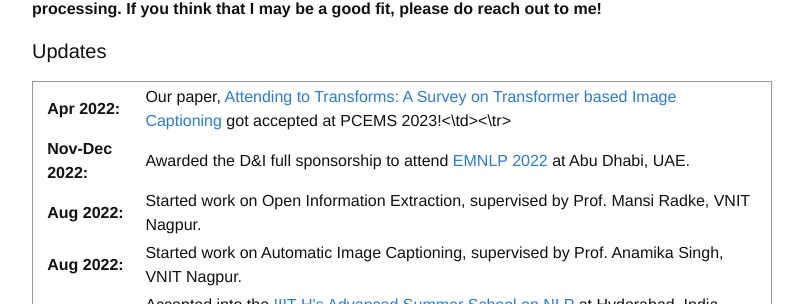
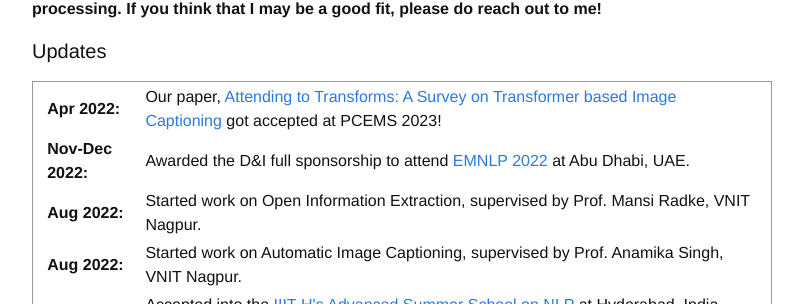
Before and after one commit to ThanmayJ/ThanmayJ.github.io, a Jekyll site: the page built from index.md, in a window 1280 px wide. Shown: the part 531-835 px from the top of the page, without its empty margins (238-1041 px from the left). Built offline with Jekyll 4.4.1, drawn with Linux system fonts in a browser that asks for light colours; comment, search, counter and statistics services are not loaded.

```diff
--- a/index.md
+++ b/index.md
@@ -24,7 +24,7 @@ Email ID: [thanmay2030@gmail.com](mailto:thanmay2030@gmail.com)
 <table>
 <col width="100px">
 <col width="650px">
-  <tr><td><b>Apr 2022:</b></td><td>Our paper, <a href="https://drive.google.com/file/d/1BFwqy4B7zvKwtVq90WW_7WS0YydumbTw/view?usp=share_link">Attending to Transforms: A Survey on Transformer based Image Captioning</a> got accepted at PCEMS 2023!<\td><\tr>
+  <tr><td><b>Apr 2022:</b></td><td>Our paper, <a href="https://drive.google.com/file/d/1BFwqy4B7zvKwtVq90WW_7WS0YydumbTw/view?usp=share_link">Attending to Transforms: A Survey on Transformer based Image Captioning</a> got accepted at PCEMS 2023!</td></tr>
   <tr><td><b>Nov-Dec 2022:</b></td><td>Awarded the D&I full sponsorship to attend <a href="https://2022.emnlp.org/">EMNLP 2022</a> at Abu Dhabi, UAE.</td></tr>
   <tr><td><b>Aug 2022:</b></td><td>Started work on Open Information Extraction, supervised by Prof. Mansi Radke, VNIT Nagpur.</td></tr>
   <tr><td><b>Aug 2022:</b></td><td>Started work on Automatic Image Captioning, supervised by Prof. Anamika Singh, VNIT Nagpur.</td></tr>
```
